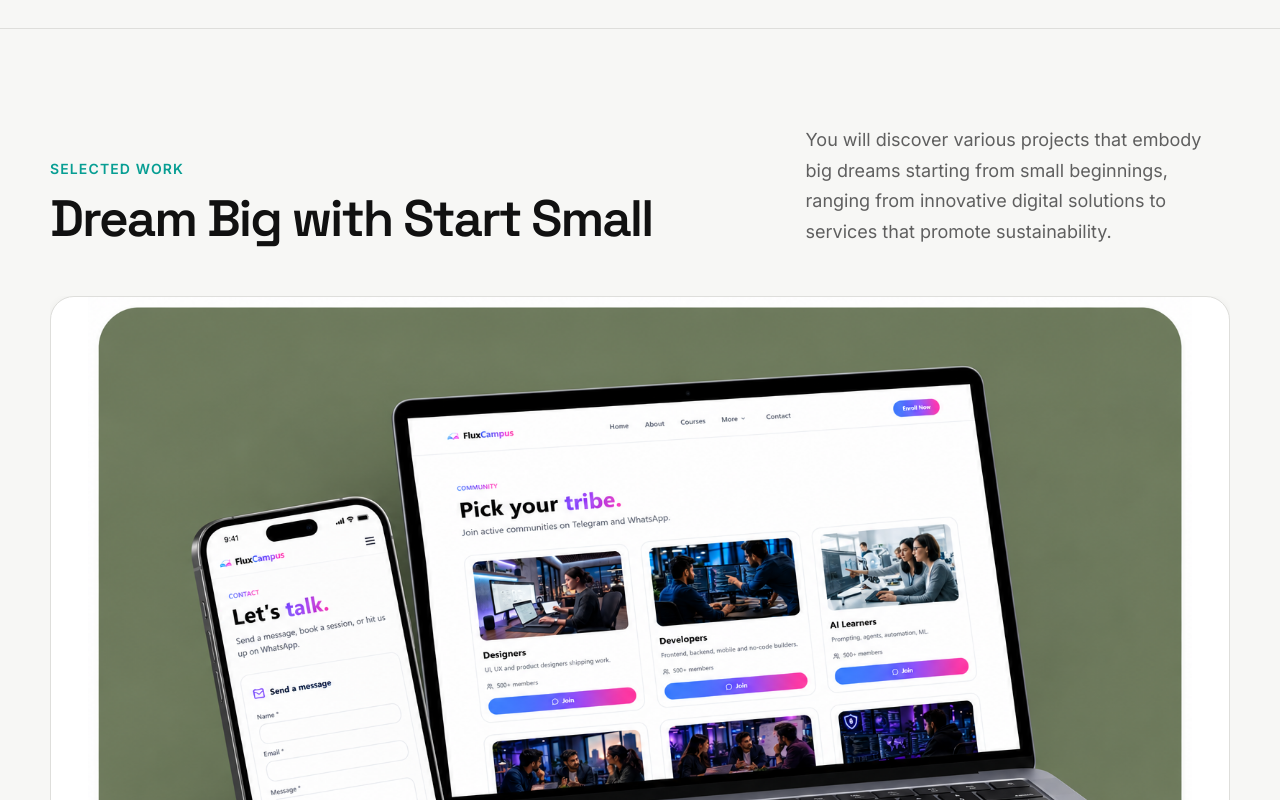
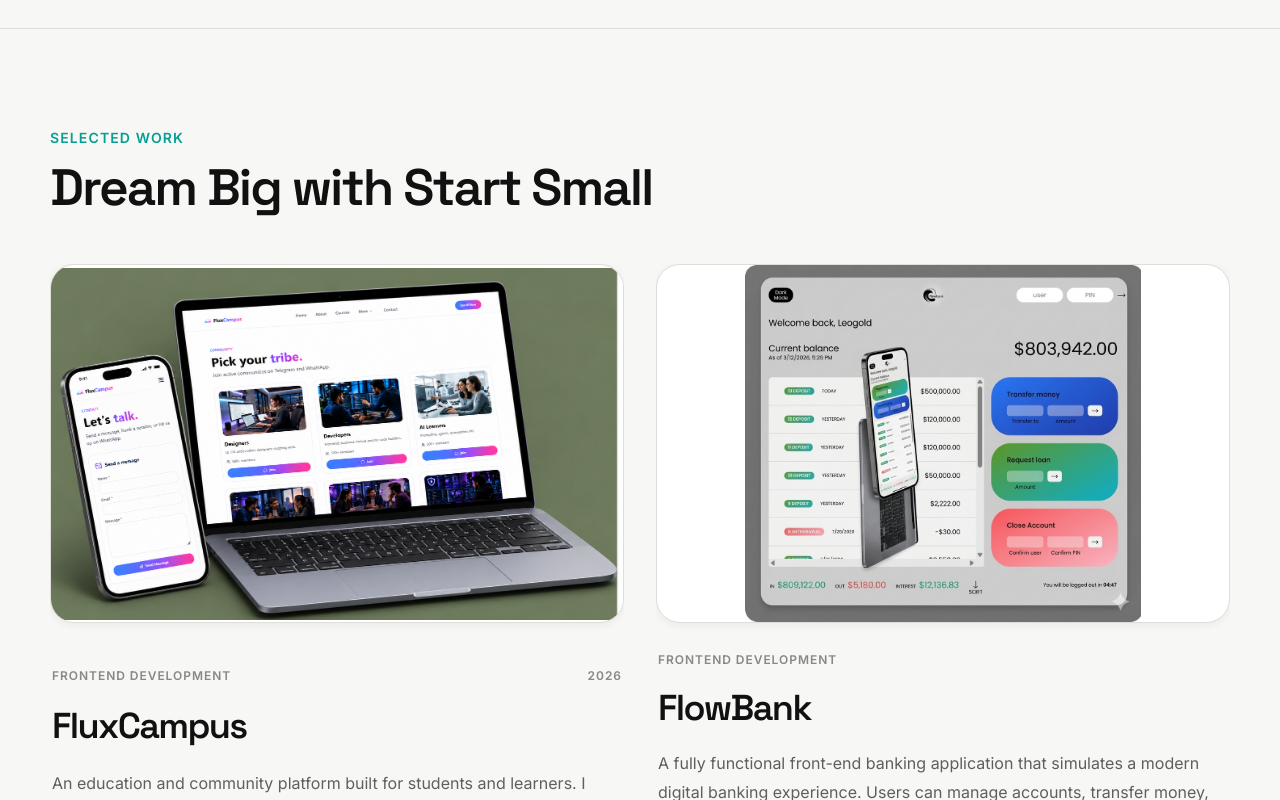
Before and after one commit to Noftyfootie/modern-portfolio, a React (Vite) app: page / in a window 1280 px wide. Shown: the part 820-1620 px from the top of the page. Built offline with nearby package versions, Linux system fonts and the light colour scheme.

Commit message:
Project card update

```diff
--- a/src/sections/Projects/Projects.css
+++ b/src/sections/Projects/Projects.css
@@ -19,7 +19,8 @@
 
 .projects__header {
   display: grid;
-  grid-template-columns: 1fr 0.6fr;
+  grid-template-columns: 1fr;
+  /* grid-template-columns: 1fr 0.6fr; */
   align-items: end;
 
   gap: var(--space-12);
@@ -48,7 +49,7 @@
 .projects__description {
   max-width: 500px;
 
-  font-size: var(--text-lg);
+  font-size: var(--text-xl);
   line-height: 1.7;
 }
 
@@ -58,10 +59,8 @@
 
 .projects__grid {
   display: grid;
-
-  grid-template-columns: 1fr;
-
-  gap: var(--space-20);
+  grid-template-columns: repeat(2, minmax(0, 1fr));
+  gap: var(--space-8);
 }
 
 /* =========================
@@ -73,6 +72,9 @@
     grid-template-columns: 1fr;
 
     gap: var(--space-5);
+  }
+  .projects__grid {
+    grid-template-columns: 1fr;
   }
 
   .projects__description {
--- a/src/sections/Projects/Projects.jsx
+++ b/src/sections/Projects/Projects.jsx
@@ -13,16 +13,6 @@
 
             <h2 className="projects__title">Dream Big with Start Small</h2>
           </div>
-
-          {/* <p className="projects__description">
-            A selection of projects I've built and contributed to, combining
-            thoughtful design with modern frontend development.
-          </p> */}
-          <p className="projects__description">
-            You will discover various projects that embody big dreams starting
-            from small beginnings, ranging from innovative digital solutions to
-            services that promote sustainability.
-          </p>
         </div>
 
         {/* Projects */}
```
Also changed, not shown: src/assets/images/projects/fluxcampus-community.png, src/assets/images/projects/fluxcampus-contact.jpg.
